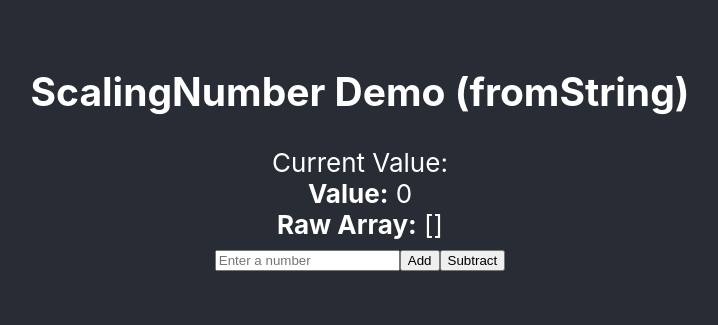
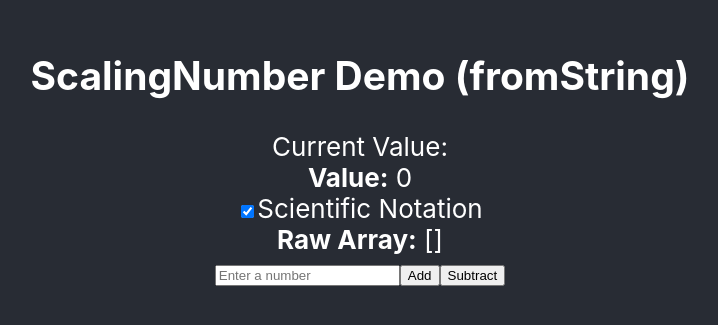
Before and after one commit to Carth501/ever-greater-2, a React (Create React App) app in the folder ever-greater-client/: page / in a window 1280 px wide. Shown: the part 247-572 px from the top of the page, without its empty margins (280-998 px from the left). Built offline with nearby package versions, Linux system fonts and the light colour scheme.

Commit message:
Add scientific notation toggle to ScalingNumberDisplay and update ScalingNumberDemo

```diff
--- a/ever-greater-client/src/components/ScalingNumberDemo.tsx
+++ b/ever-greater-client/src/components/ScalingNumberDemo.tsx
@@ -6,6 +6,7 @@ function ScalingNumberDemo(): JSX.Element {
   const [scalingNumber, setScalingNumber] = useState(new ScalingNumber(0));
   const [inputValue, setInputValue] = useState("");
   const [error, setError] = useState("");
+  const [scientific, setScientific] = useState(true);
 
   const handleAdd = () => {
     try {
@@ -56,12 +57,18 @@ function ScalingNumberDemo(): JSX.Element {
     }
   };
 
+  const handleScientificToggle = (setting: boolean) => {
+    setScientific(setting);
+  };
+
   return (
     <div className="scaling-number-demo">
       <h2>ScalingNumber Demo (fromString)</h2>
       <ScalingNumberDisplay
         scalingNumber={scalingNumber}
         label="Current Value:"
+        scientific={scientific}
+        handleScientificToggle={() => handleScientificToggle(!scientific)}
       />
 
       <div className="demo-controls">
--- a/ever-greater-client/src/components/ScalingNumberDisplay.tsx
+++ b/ever-greater-client/src/components/ScalingNumberDisplay.tsx
@@ -4,14 +4,31 @@ import ScalingNumber from "../classes/ScalingNumber";
 interface Props {
   scalingNumber: ScalingNumber;
   label?: string;
+  scientific?: boolean;
+  handleScientificToggle?: () => void;
 }
 
-function ScalingNumberDisplay({ scalingNumber, label }: Props): JSX.Element {
+function ScalingNumberDisplay({
+  scalingNumber,
+  label,
+  scientific = true,
+  handleScientificToggle,
+}: Props): JSX.Element {
   return (
     <div className="scaling-number-display">
       {label && <label>{label}</label>}
       <div>
-        <strong>Value:</strong> {scalingNumber.toString(true)}
+        <strong>Value:</strong> {scalingNumber.toString(scientific)}
+      </div>
+      <div>
+        <input
+          type="checkbox"
+          id="scientific"
+          name="scientific"
+          checked={scientific}
+          onChange={handleScientificToggle}
+        />
+        <label htmlFor="scientific">Scientific Notation</label>
       </div>
       <div>
         <strong>Raw Array:</strong> [{scalingNumber.getDigits().join(", ")}]
```
